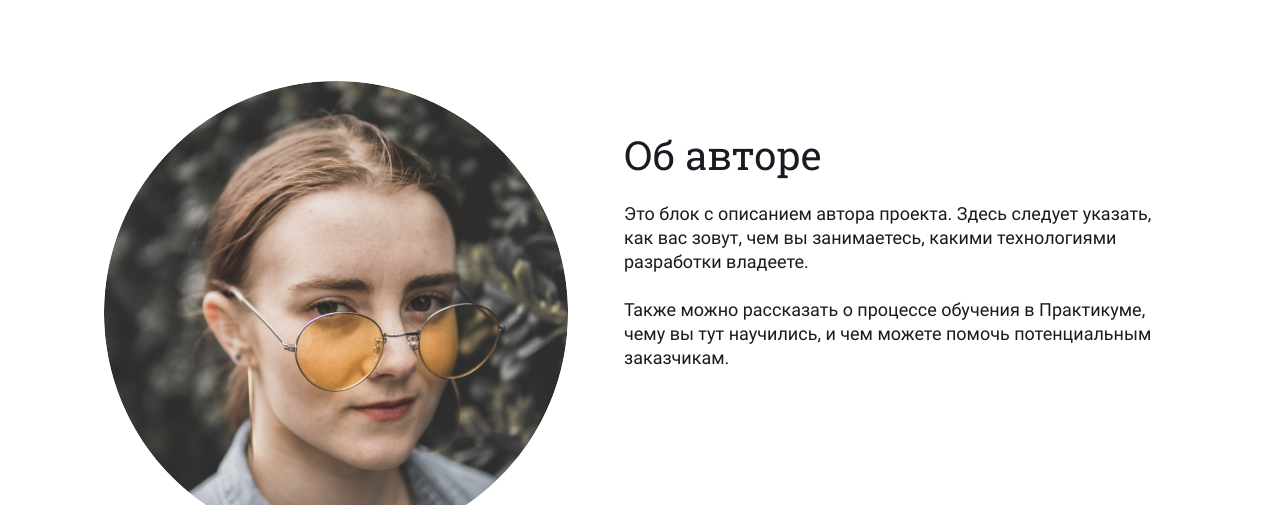
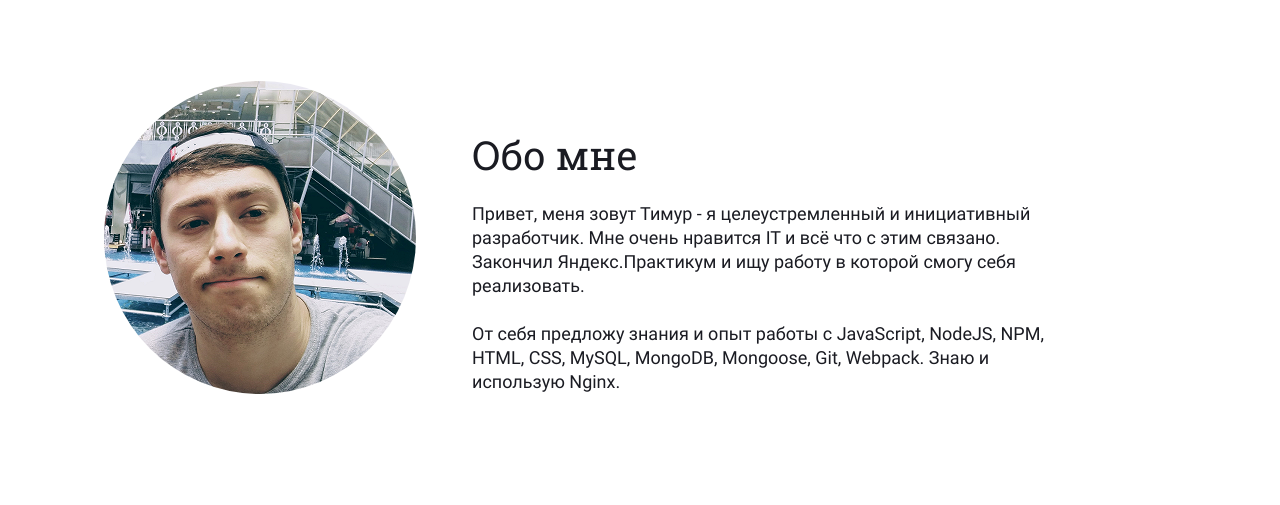
Before and after one commit to TimingTea/news-search-frontend, a website built with webpack: page src/pages/index.html in a window 1280 px wide. Shown: the part 579-1084 px from the top of the page. Built offline with nearby package versions, Linux system fonts and the light colour scheme; no server answers.

Commit message:
добавил своё фото и описание

```diff
--- a/src/pages/index.html
+++ b/src/pages/index.html
@@ -141,14 +141,16 @@
 
     <section class="author">
       <picture>
-        <source media="(max-width: 768px)" srcset="<%=require('../images/author-m.png').default%>">
-        <source media="(max-width: 1279px)" srcset="<%=require('../images/author-s.png').default%>">
-        <img src="<%=require('../images/author-l.png').default%>" alt="Фотография автора" class="author__image" title="">
+        <source media="(max-width: 768px)" srcset="<%=require('../images/IMG_20180323_121056.png').default%>">
+        <source media="(max-width: 1279px)" srcset="<%=require('../images/IMG_20180323_121056.png').default%>">
+        <img src="<%=require('../images/IMG_20180323_121056.png').default%>" alt="Фотография автора" class="author__image" title="">
       </picture>
       <div class="author__wraper">
-        <h3 class="author__wraper_title">Об авторе</h3>
-        <p class="author__wraper_about">Это блок с описанием автора проекта. Здесь следует указать, как вас зовут, чем вы занимаетесь, какими технологиями разработки владеете.</p>
-        <p class="author__wraper_about">Также можно рассказать о процессе обучения в Практикуме, чему вы тут научились, и чем можете помочь потенциальным заказчикам.</p>
+        <h3 class="author__wraper_title">Обо мне </h3>
+        <p class="author__wraper_about">Привет, меня зовут Тимур - я целеустремленный и инициативный разработчик.
+          Мне очень нравится IT и всё что с этим связано. Закончил Яндекс.Практикум  и ищу работу в которой смогу себя реализовать.
+          </p>
+        <p class="author__wraper_about">От себя предложу знания и опыт работы с JavaScript, NodeJS, NPM, HTML, CSS, MySQL, MongoDB, Mongoose, Git,  Webpack. Знаю и использую Nginx.</p>
       </div>
     </section>
 
```
Also changed, not shown: src/images/1234.jpg (added), src/images/IMG0001.jpg (added), src/images/IMG_20180323_121056.png (added).
